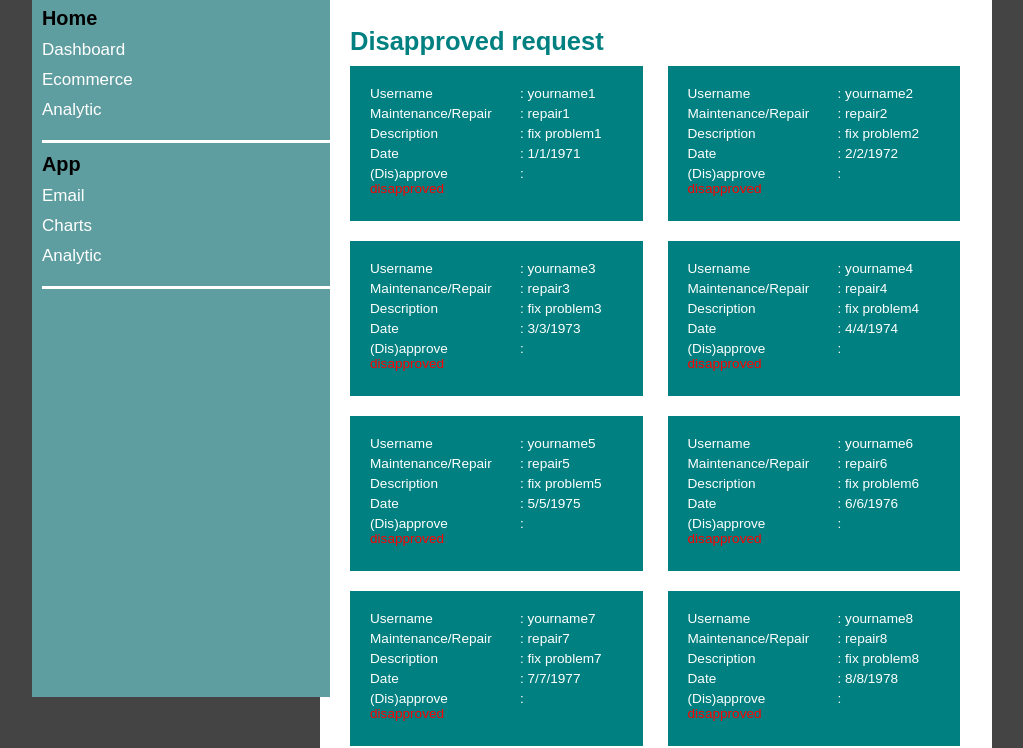
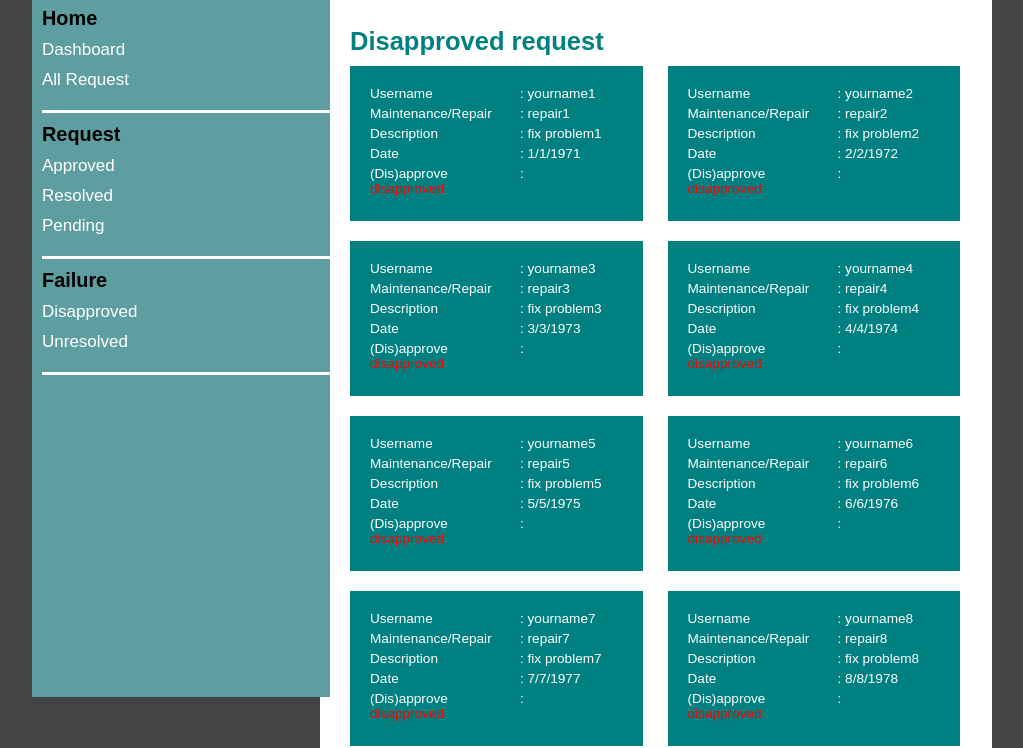
Before and after one commit to Fattylee/Maintenance-Tracker, a website: page UI/admin-disapprove.html in a window 1280 px wide. Shown: the part 63-811 px from the top of the page, without its empty margins (128-1151 px from the left). Drawn offline with Linux system fonts and the light colour scheme.

Commit message:
implement feedback on ui

```diff
--- a/UI/admin-disapprove.html
+++ b/UI/admin-disapprove.html
@@ -28,16 +28,22 @@
             <h3>Home</h3>
             <ul>
                 <li><a href="admin-index.html">Dashboard</a></li>
-                <li><a href="#">Ecommerce</a></li>
-                <li><a href="#">Analytic</a></li>
+                <li><a href="admin-all-request.html">All Request</a></li>
             </ul>
         </section>
         <section>
-            <h3>App</h3>
+            <h3>Request</h3>
             <ul>
-                <li><a href="#">Email</a></li>
-                <li><a href="#">Charts</a></li>
-                <li><a href="#">Analytic</a></li>
+                <li><a href="admin-approve.html">Approved</a></li>
+                <li><a href="admin-resolve.html">Resolved</a></li>
+                <li><a href="admin-pending.html">Pending</a></li>
+            </ul>
+        </section>
+        <section>
+            <h3>Failure</h3>
+            <ul>
+                <li><a href="admin-disapprove.html">Disapproved</a></li>
+                <li><a href="admin-unresolve.html">Unresolved</a></li>
             </ul>
         </section>
     </div>
--- a/app.js
+++ b/app.js
@@ -6,7 +6,7 @@ const app = express();
 
 const port = process.env.PORT || 3000;
 app.listen(3000,()=>{
-  console.log("server listening for request on port", port);
+console.log("server listening for request on port", port);
 });
 
 app.use(bodyParser.json());
--- a/package.json
+++ b/package.json
@@ -17,7 +17,7 @@
   },
   "scripts": {
     "babel-node": "babel-node --presets=es2015",
-  "start": "nodemon --exec npm run babel-node -- ./app.js",
+    "start": "nodemon --exec npm run babel-node -- ./app.js",
     "test": "echo \"Error: no test specified\" && exit 1"
   },
   "repository": {
```
Also changed, not shown: UI/admin-all-request.html (+2 -3 lines), UI/admin-approve.html (+7 -8 lines), UI/admin-index.html (+12 -6 lines), UI/admin-pending.html (+12 -6 lines), UI/admin-resolve.html (+12 -6 lines), UI/admin-unresolve.html (+12 -6 lines), UI/request-list.html (+1 -1 lines), 1 other file.
